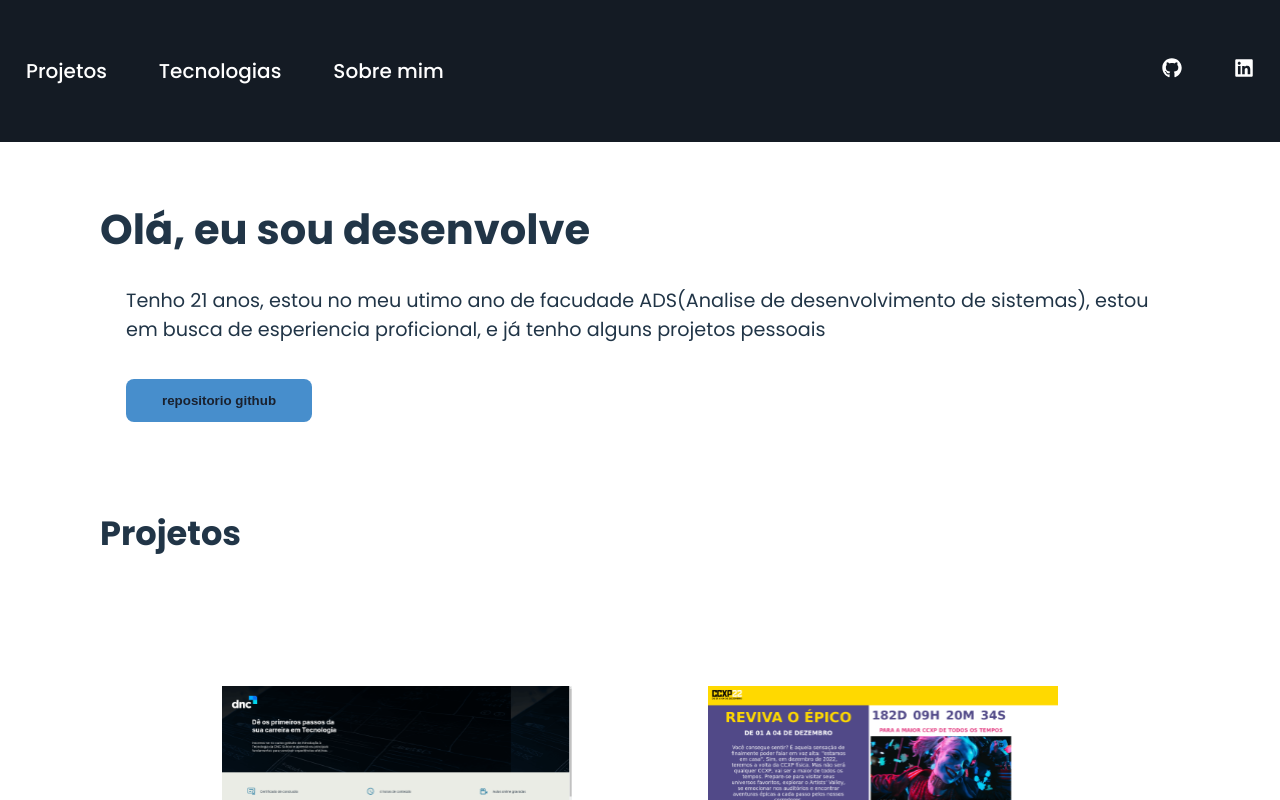
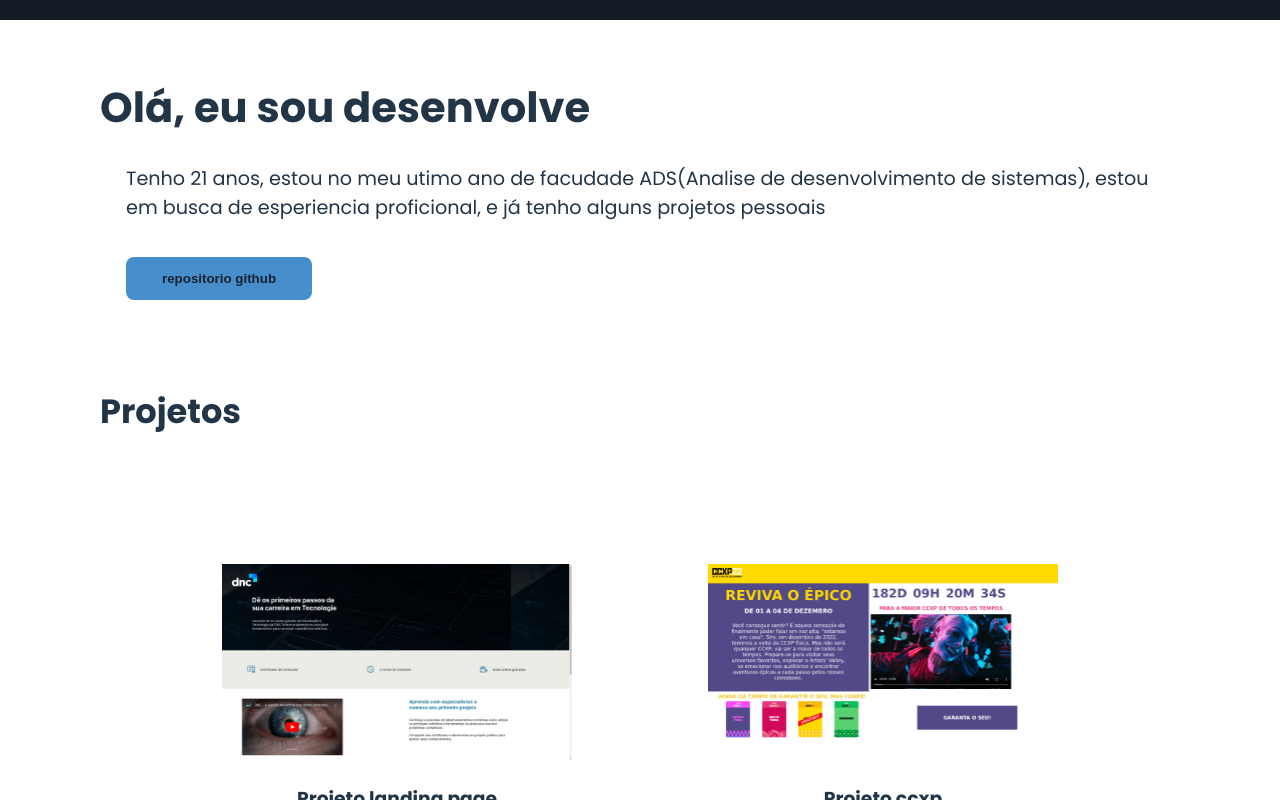
Before and after one commit to 01101-kairo/portfolio, a React (Vite) app: page / in a window 1280 px wide. Shown: the top 800 px of the page. Built offline with nearby package versions, Linux system fonts and the light colour scheme.

Commit message:
cometi um erro na criação de uma função o código estava tentando acessar o elemento antes dele estar disponível no DOM.

```diff
--- a/src/assets/Header.jsx
+++ b/src/assets/Header.jsx
@@ -3,19 +3,18 @@
 import {FaLinkedin, FaGithub } from "react-icons/fa";
 import { GiHamburgerMenu  } from "react-icons/gi";
 import Nav from "react-bootstrap/Nav";
+import { useState } from "react";
 
 export default function Header() {
-  let menu = document.getElementById("menu")
+  const [menuVisible, setMenuVisible] = useState(false);
 
   return (
     <header className={styles.header} id='Header'>
-      <button id="menu-button" onClick={()=>{
-        menu.style.display === "flex"? menu.style.display = "none": menu.style.display = "flex"
-      }}>
+      <button id="menu-button" onClick={() => setMenuVisible(!menuVisible)}>
         <GiHamburgerMenu size={40}/>
       </button>
 
-      <nav id="menu">
+      <nav style={{display: menuVisible? "flex": "none"}}>
         <ul>
           <li><Nav.Link href="#Projects">Projetos</Nav.Link></li>
           <li><Nav.Link href="#Presentation">Tecnologias</Nav.Link></li>
```
